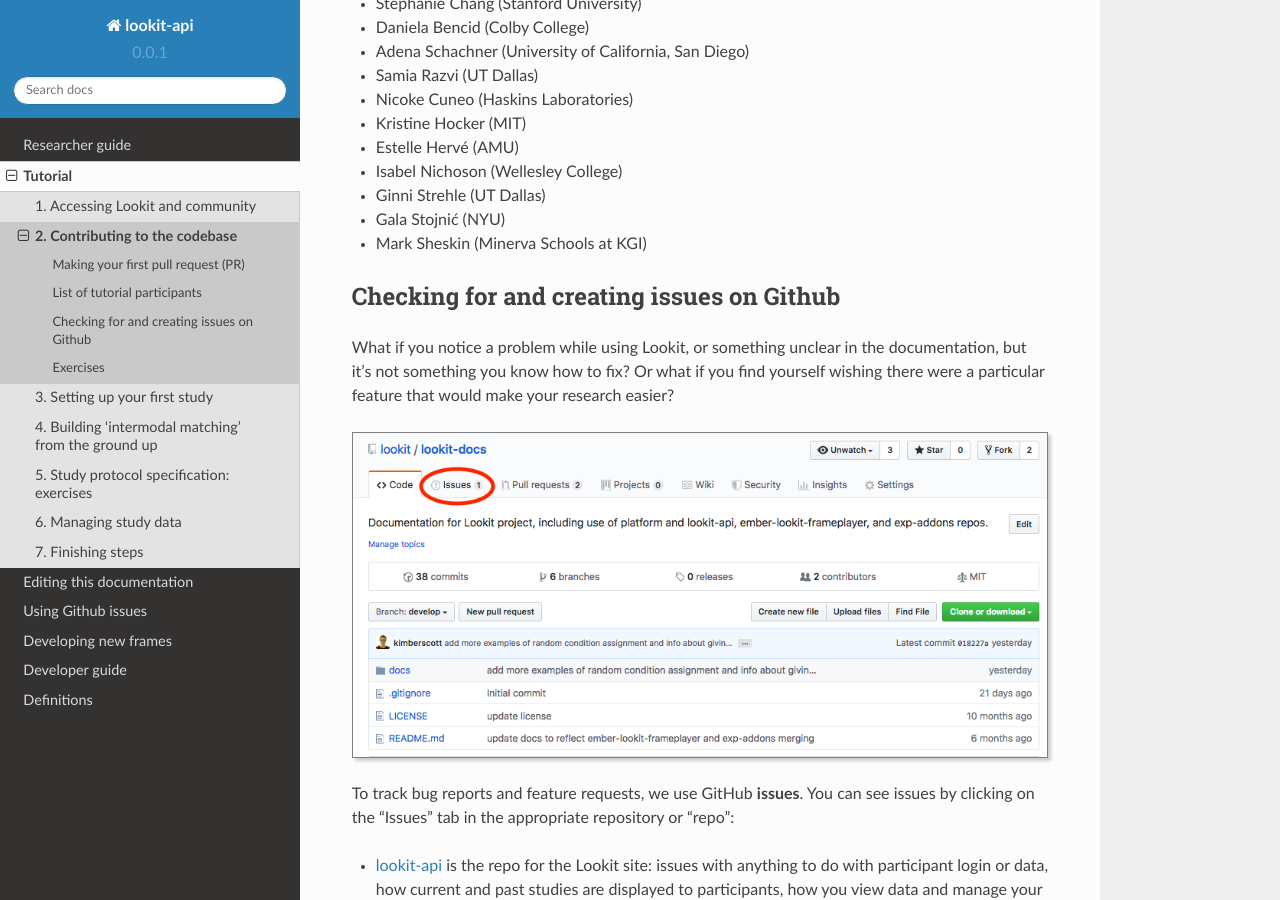
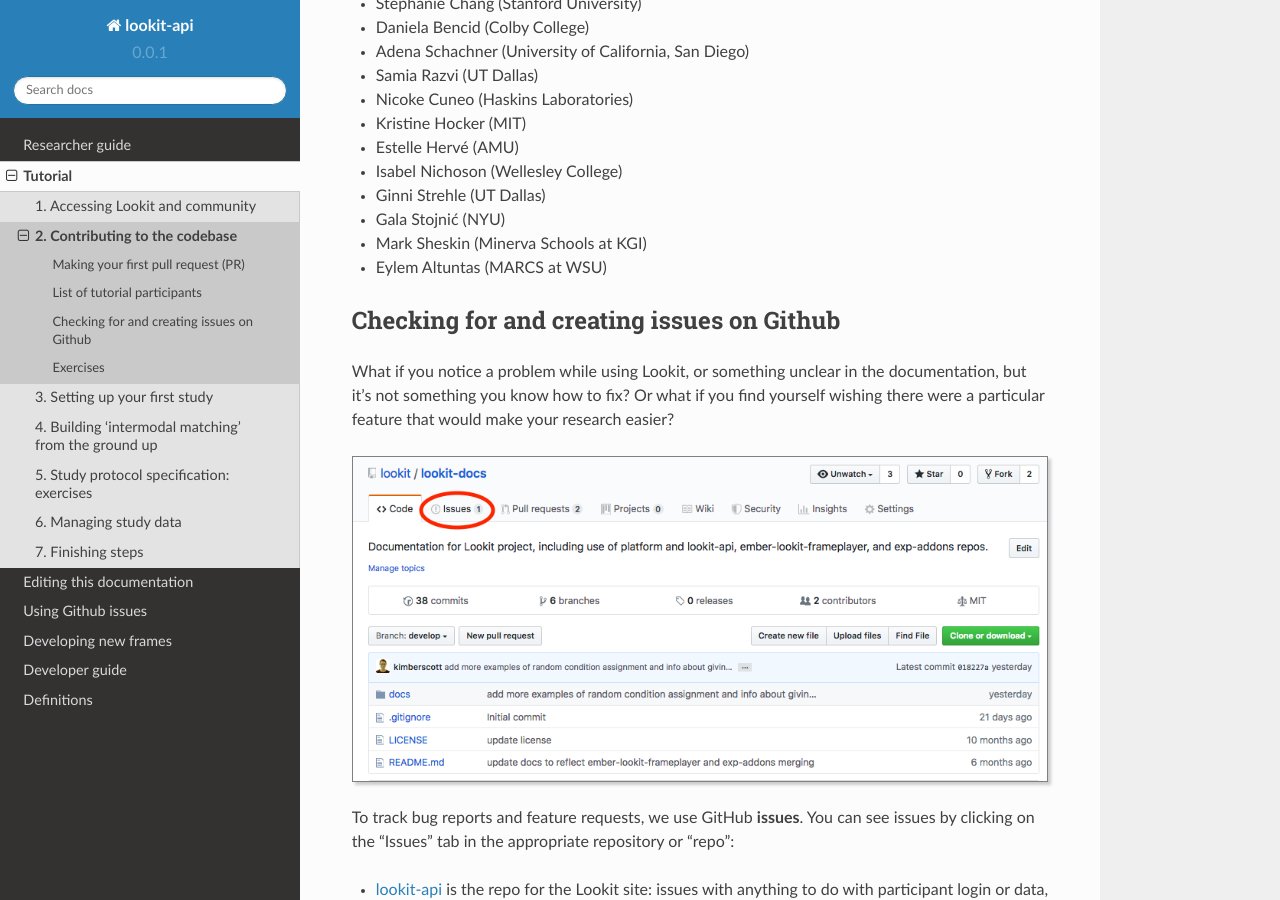
Before and after one commit to lookit/lookit-docs, a Sphinx documentation site: the page built from docs/source/tutorial-contributing.rst, in a window 1280 px wide and 900 px high, scrolled down 4933 px. Built offline with Sphinx 7.4.7 and the Read the Docs theme 2.0.0, drawn with Linux system fonts in a browser that asks for light colours.

Commit message:
edit on tutorial participant list

```diff
--- a/docs/source/tutorial-contributing.rst
+++ b/docs/source/tutorial-contributing.rst
@@ -122,6 +122,7 @@
 - Ginni Strehle (UT Dallas)
 - Gala Stojnić (NYU)
 - Mark Sheskin (Minerva Schools at KGI)
+- Eylem Altuntas (MARCS at WSU)
 
 .. _Github issues overview:
 
```
